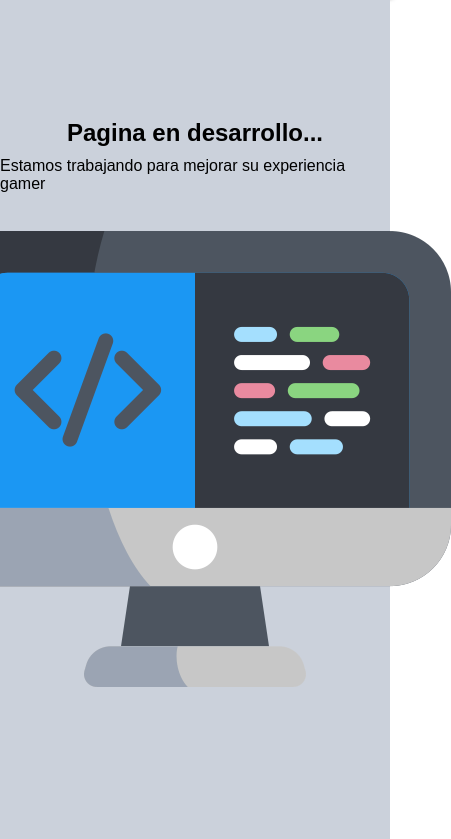
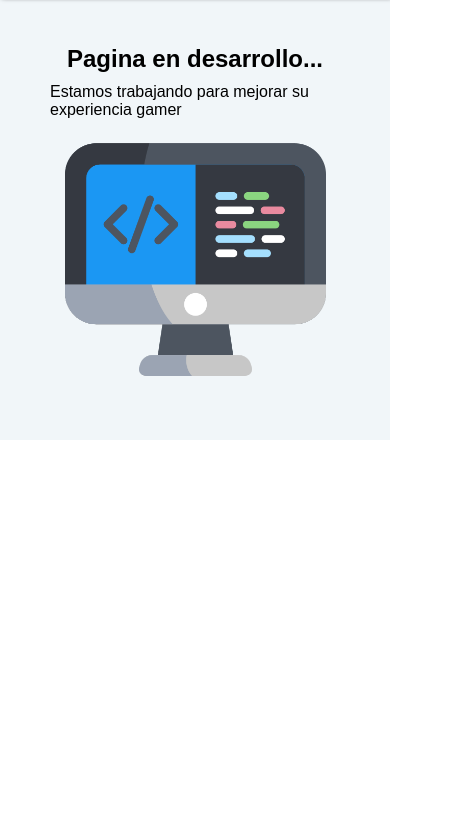
Before and after one commit to Echacin-21/proyecto-coder, a plain HTML site: page pages/construcción.html in a window 390 px wide. Shown: the part 88-927 px from the top of the page, 451 px wide, since content can reach past the window. After the commit the page ends 844 px from the top, so only its background shows below. Drawn offline with Linux system fonts and the light colour scheme.

Commit message:
Sitio 100% responsivo - Quedan detalles por solucionar

```diff
--- a/css/style.css
+++ b/css/style.css
@@ -43,6 +43,7 @@ a {
     width: 15rem;
     height: auto;
     border-radius: 1rem;
+    padding: 1.5rem;
     background-color: #212A3E;
     position: absolute;
     top: 13rem;
@@ -593,12 +594,12 @@ a {
 /*------------------------ Pagina en desarrollo---------------------*/
 
 .construccion {
-    height: 100vh;
-    background-color: #cbd1db;
+    height: 100%;
     display: flex;
     flex-direction: column;
     align-items: center;
     justify-content: center;
+    padding: 5rem;
     gap: 1rem;
 }
 
@@ -609,6 +610,12 @@ a {
 .construccion p {
     font-size: 1.6rem;
 }
+
+.construccion img{
+    width: 90%;
+    height: auto;
+}
+
 
 
 
```
Also changed, not shown: index.html (+3 -3 lines).
